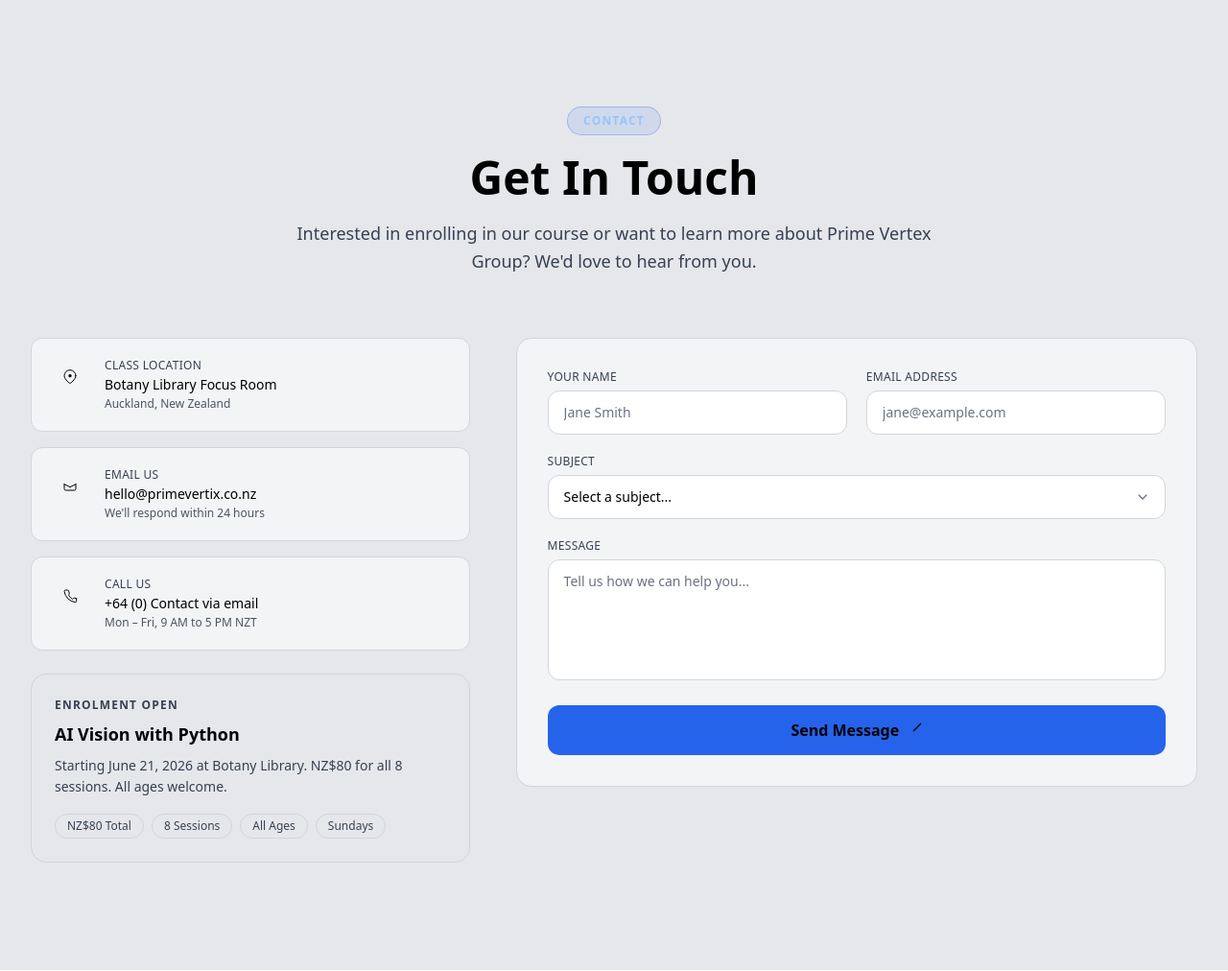
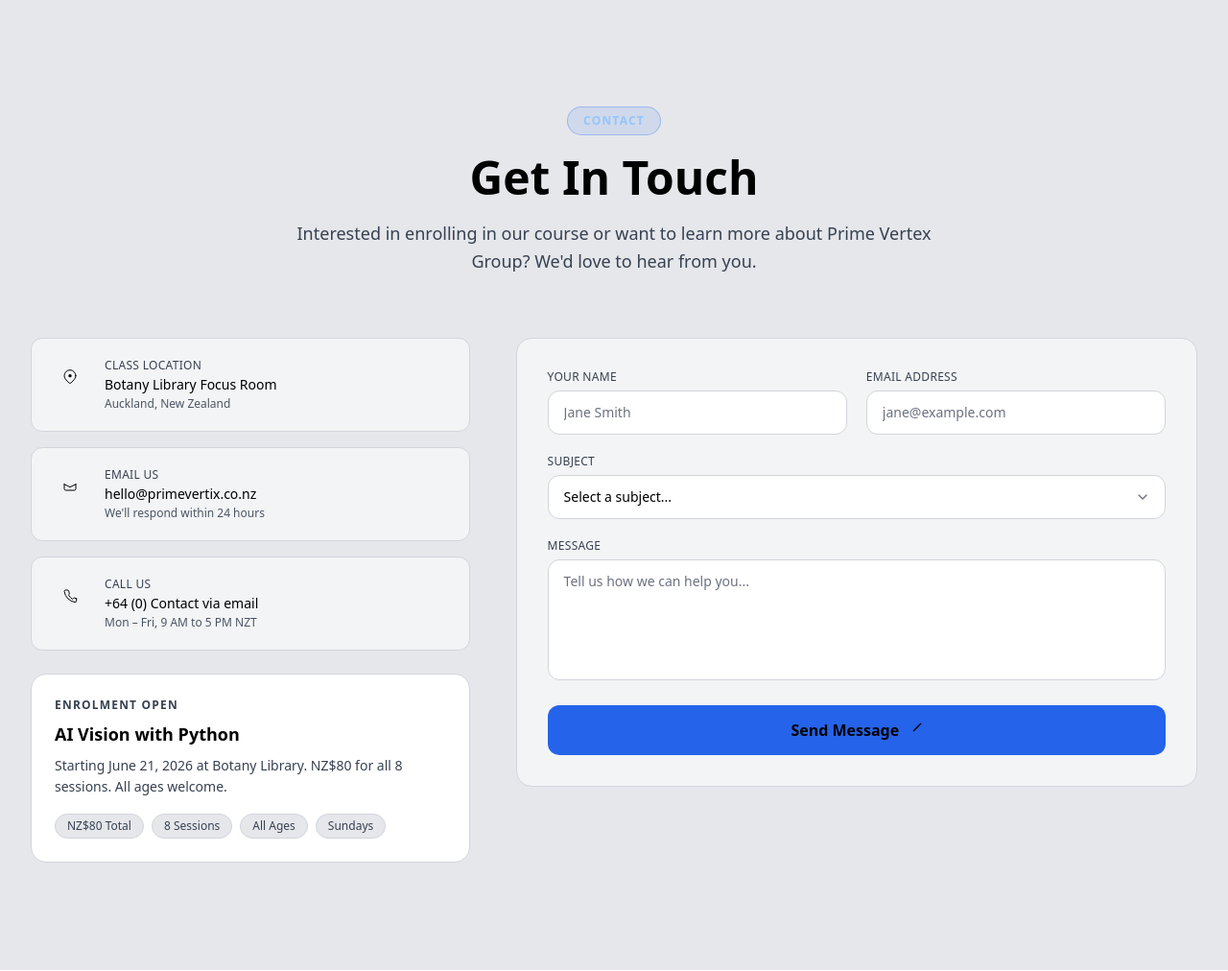
Before and after one commit to Mujtaba366/prime-vertix-group-draft, a Python web app: template templates/index.html in a window 1280 px wide. Shown: the part 4550-5562 px from the top of the page at 96% size. Run offline with Jinja, Linux system fonts and the light colour scheme; the template is opened without the code that fills it, so the values that code supplies are empty; some libraries are stand-ins or nearby versions.

Commit message:
small background fix

```diff
--- a/templates/contact.html
+++ b/templates/contact.html
@@ -44,7 +44,7 @@
                         </div>
                     </div>
                 </div>
-                <div class="bg-gradient-to-br from-brand-100 to-gray-100 border border-gray-300 rounded-2xl p-6">
+                <div class="bg-white from-brand-100 to-gray-100 border border-gray-300 rounded-2xl p-6">
                     <div class="text-gray-700 text-xs font-bold uppercase tracking-widest mb-2">Enrolment Open</div>
                     <h4 class="font-display font-bold text-black text-lg mb-2">AI Vision with Python</h4>
                     <p class="text-gray-700 text-sm leading-relaxed mb-4">Starting June 21, 2026 at Botany Library. NZ$80 for all 8 sessions. All ages welcome.</p>
```
